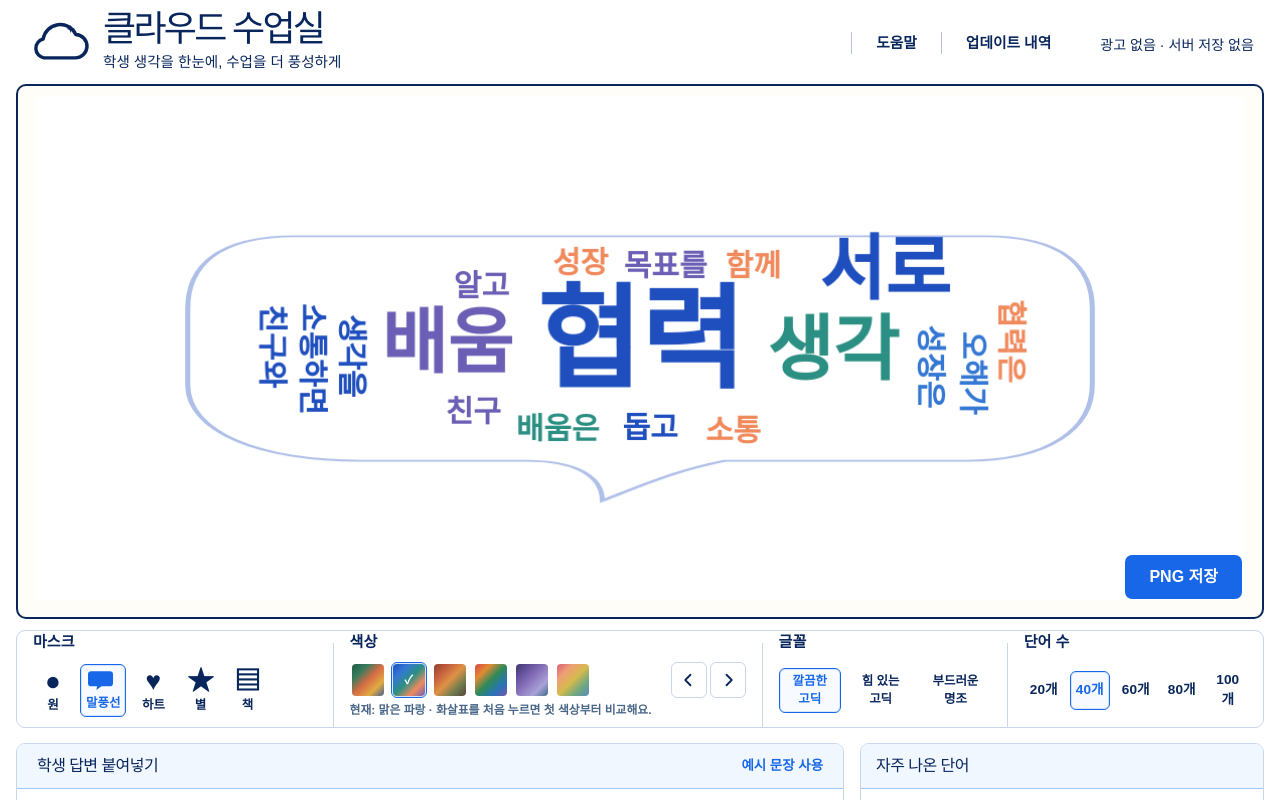
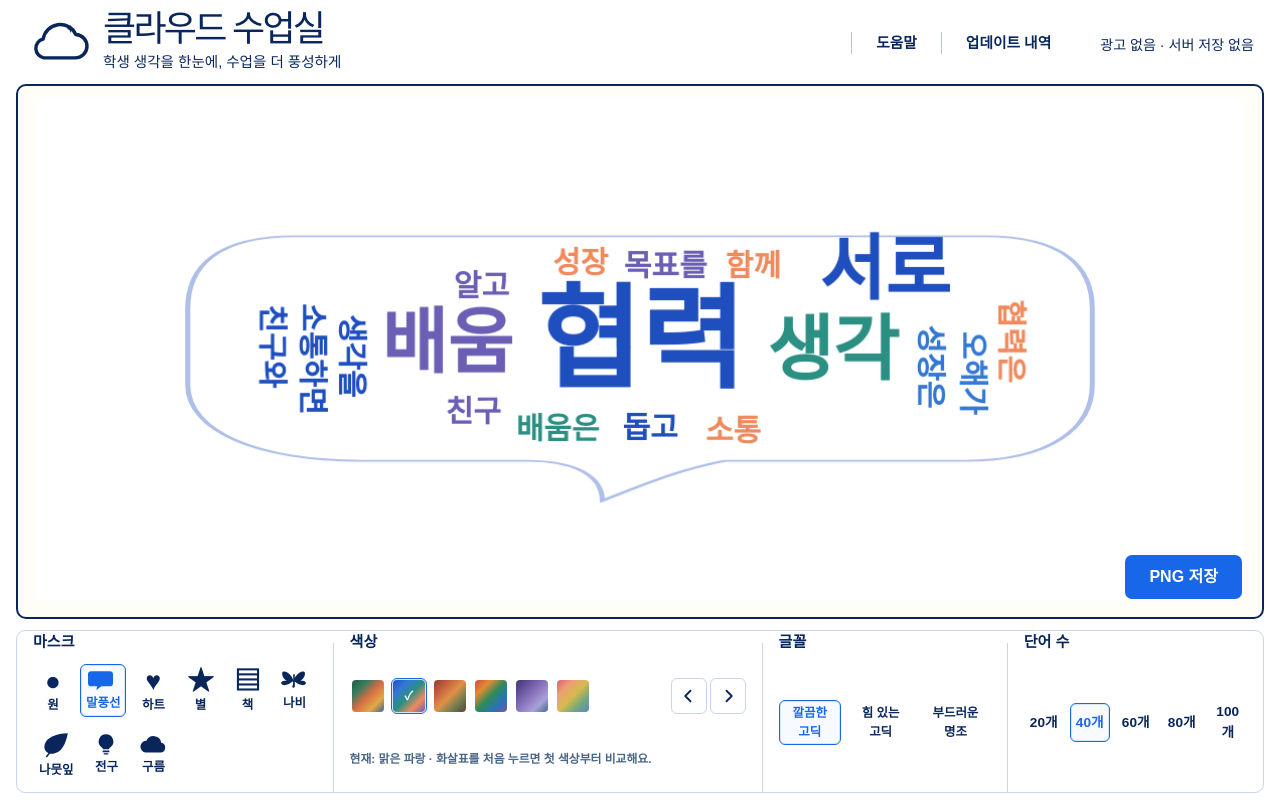
Before and after one commit to WBmaker2/edu-word-cloud, a Next.js app: page / in a window 1280 px wide. Shown: the top 800 px of the page. Built offline with nearby package versions, Linux system fonts and the light colour scheme.

Commit message:
feat: expose four new classroom masks

```diff
--- a/app/WordCloudStudio.tsx
+++ b/app/WordCloudStudio.tsx
@@ -147,7 +147,11 @@ export function WordCloudStudio() {
           <p className="privacy-notice">광고 없음 <span aria-hidden="true">·</span> 서버 저장 없음</p>
           <div>
             <button type="button" onClick={(event) => openDialog("help", event.currentTarget)}>도움말</button>
-            <button type="button" onClick={(event) => openDialog("updates", event.currentTarget)}>업데이트 내역</button>
+            <button
+              type="button"
+              data-latest-update="2026-08-25 — 나비·나뭇잎·전구·구름 마스크와 선택 아이콘을 추가"
+              onClick={(event) => openDialog("updates", event.currentTarget)}
+            >업데이트 내역</button>
           </div>
         </div>
       </header>
--- a/app/components/CloudCanvas.tsx
+++ b/app/components/CloudCanvas.tsx
@@ -195,11 +195,8 @@ function drawMaskOutline(context: CanvasRenderingContext2D, maskId: string, colo
   context.beginPath();
   traceMaskPath(context, maskId);
   context.stroke();
-  if (maskId === "book") {
-    context.beginPath();
-    traceMaskDetail(context, maskId);
-    context.stroke();
-  }
+  context.beginPath();
+  if (traceMaskDetail(context, maskId)) context.stroke();
   context.restore();
 }
 
--- a/app/components/InfoDialog.tsx
+++ b/app/components/InfoDialog.tsx
@@ -39,7 +39,7 @@ export function InfoDialog({ type, onClose }: InfoDialogProps) {
             <li>워드 클라우드를 만든 뒤 모양과 색상을 골라요.</li>
             <li>마음에 들면 PNG 저장 버튼으로 수업 자료를 만들어요.</li>
           </ol>
-        ) : <div><p>2026-07-23 — 마스크와 관계없이 선택한 모든 단어를 마스크 안에 배치하도록 글자 크기와 간격을 자동 조절</p><p>2026-07-23 — 말풍선 마스크 버튼을 실제 말풍선처럼 보이는 아이콘으로 개선</p><p>2026-07-23 — 현재 색상 이름과 첫 화살표의 비교 순서를 보여 주고, 중간 화면 폭의 설정 막대 경계를 정돈</p><p>2026-07-23 — 색상 팔레트를 6개로 늘리고, 이전·다음 화살표로 한 칸씩 비교할 수 있도록 개선</p><p>2026-07-23 — 말풍선·하트 외곽선을 매끈하게 다듬고, 책을 세로 비율이 살아 있는 열린 책 모양으로 개선</p><p>2026-07-23 — 선택한 마스크 안에 단어가 배치되도록 모양별 경계를 맞추고, 모든 색상 견본이 보이도록 개선</p><p>2026-07-19 — 첨부 시안에 맞춰 가로형 미리보기, 설정 막대, 단어표 디자인을 개선</p><p>2026-07-19 — GitHub Pages에서도 스타일과 미리보기 자산이 안정적으로 열리도록 배포 경로를 개선</p><p>2026-07-19 — 교사용 워드 클라우드 사이트 첫 제작</p></div>}
+        ) : <div><p>2026-08-25 — 나비·나뭇잎·전구·구름 마스크와 선택 아이콘을 추가</p><p>2026-07-23 — 마스크와 관계없이 선택한 모든 단어를 마스크 안에 배치하도록 글자 크기와 간격을 자동 조절</p><p>2026-07-23 — 말풍선 마스크 버튼을 실제 말풍선처럼 보이는 아이콘으로 개선</p><p>2026-07-23 — 현재 색상 이름과 첫 화살표의 비교 순서를 보여 주고, 중간 화면 폭의 설정 막대 경계를 정돈</p><p>2026-07-23 — 색상 팔레트를 6개로 늘리고, 이전·다음 화살표로 한 칸씩 비교할 수 있도록 개선</p><p>2026-07-23 — 말풍선·하트 외곽선을 매끈하게 다듬고, 책을 세로 비율이 살아 있는 열린 책 모양으로 개선</p><p>2026-07-23 — 선택한 마스크 안에 단어가 배치되도록 모양별 경계를 맞추고, 모든 색상 견본이 보이도록 개선</p><p>2026-07-19 — 첨부 시안에 맞춰 가로형 미리보기, 설정 막대, 단어표 디자인을 개선</p><p>2026-07-19 — GitHub Pages에서도 스타일과 미리보기 자산이 안정적으로 열리도록 배포 경로를 개선</p><p>2026-07-19 — 교사용 워드 클라우드 사이트 첫 제작</p></div>}
       </div>
     </dialog>
   );
--- a/app/components/QuickSettings.tsx
+++ b/app/components/QuickSettings.tsx
@@ -201,5 +201,40 @@ function MaskIcon({ maskId, glyph }: { maskId: string; glyph?: string }) {
     );
   }
 
+  if (maskId === "butterfly") {
+    return (
+      <svg className="setting-icon setting-icon--butterfly" viewBox="0 0 32 28" aria-hidden="true" fill="currentColor">
+        <path d="M15 13.5C12.8 7.5 7.2 2.8 3.4 4.4c-2.1.9-.8 7.6 4.3 10.2-4.5-.7-7.1 1.3-6.1 3.4 1.3 2.8 8 1.7 11.9-1.9L15 15v4.1c-1.4 1.6-1.2 3.6.4 3.6s2.1-2 .6-3.6V15l1.5 1.1c3.9 3.6 10.6 4.7 11.9 1.9 1-2.1-1.6-4.1-6.1-3.4 5.1-2.6 6.4-9.3 4.3-10.2C23.8 2.8 18.2 7.5 16 13.5l-.5 1.4-.5-1.4Z" />
+        <path d="M15.1 7.2h1.8v13.4h-1.8z" />
+      </svg>
+    );
+  }
+
+  if (maskId === "leaf") {
+    return (
+      <svg className="setting-icon setting-icon--leaf" viewBox="0 0 32 28" aria-hidden="true" fill="currentColor">
+        <path d="M26.8 3.1C16.5 3.5 7.3 6.4 5.3 13.4 3.7 19.1 8.2 23 14 21.9c7.2-1.4 10.8-8.8 12.8-18.8Z" />
+        <path d="M6.2 24.6c5.8-7.1 10.4-11.8 18.1-17.2l.8 1.2c-7.3 5-11.9 9.4-17.7 17Z" />
+      </svg>
+    );
+  }
+
+  if (maskId === "lightbulb") {
+    return (
+      <svg className="setting-icon setting-icon--lightbulb" viewBox="0 0 32 28" aria-hidden="true" fill="currentColor">
+        <path d="M16 2.5a8.3 8.3 0 0 0-4.8 15.1c.8.6 1.3 1.2 1.4 2h6.8c.1-.8.6-1.4 1.4-2A8.3 8.3 0 0 0 16 2.5Z" />
+        <path d="M12.2 21.2h7.6v1.9h-7.6zm1.2 3h5.2v1.4h-5.2z" />
+      </svg>
+    );
+  }
+
+  if (maskId === "cloud") {
+    return (
+      <svg className="setting-icon setting-icon--cloud" viewBox="0 0 32 28" aria-hidden="true" fill="currentColor">
+        <path d="M7.2 23.3h17.5a5.5 5.5 0 0 0 .7-10.9A8.8 8.8 0 0 0 8.6 10a6.7 6.7 0 0 0-1.4 13.3Z" />
+      </svg>
+    );
+  }
+
   return <span className="setting-icon" aria-hidden="true">{glyph}</span>;
 }
--- a/app/globals.css
+++ b/app/globals.css
@@ -46,6 +46,8 @@ button:disabled { cursor: not-allowed; opacity: .48; }
 .setting-group:last-child { border-right: 0; }
 .setting-group legend { flex: 0 0 auto; padding: 0; color: var(--navy); font-size: .94rem; font-weight: 800; }
 .setting-options { display: flex; align-items: center; gap: 7px; min-width: 0; }
+.setting-options--mask { flex-wrap: wrap; }
+.setting-options--mask .setting-option { flex: 0 0 auto; }
 .setting-option { min-width: 40px; min-height: 39px; border: 1px solid transparent; border-radius: 6px; background: #fff; color: var(--navy); padding: 3px 5px; font-size: .78rem; font-weight: 700; }
 .setting-option.is-selected { border-color: var(--blue); background: #f7fbff; box-shadow: inset 0 0 0 1px rgb(23 103 232 / .15); color: var(--blue); }
 .setting-icon { display: block; font-family: Georgia, serif; font-size: 1.65rem; line-height: 1.1; }
--- a/app/lib/cloud-options.mjs
+++ b/app/lib/cloud-options.mjs
@@ -4,6 +4,10 @@ export const MASK_OPTIONS = [
   { id: "heart", label: "하트", glyph: "♥" },
   { id: "star", label: "별", glyph: "★" },
   { id: "book", label: "책", glyph: "▤" },
+  { id: "butterfly", label: "나비" },
+  { id: "leaf", label: "나뭇잎" },
+  { id: "lightbulb", label: "전구" },
+  { id: "cloud", label: "구름" },
 ];
 
 export const PALETTE_OPTIONS = [
```
Also changed, not shown: 2 other files (tests, documents, lock files or other folders).
